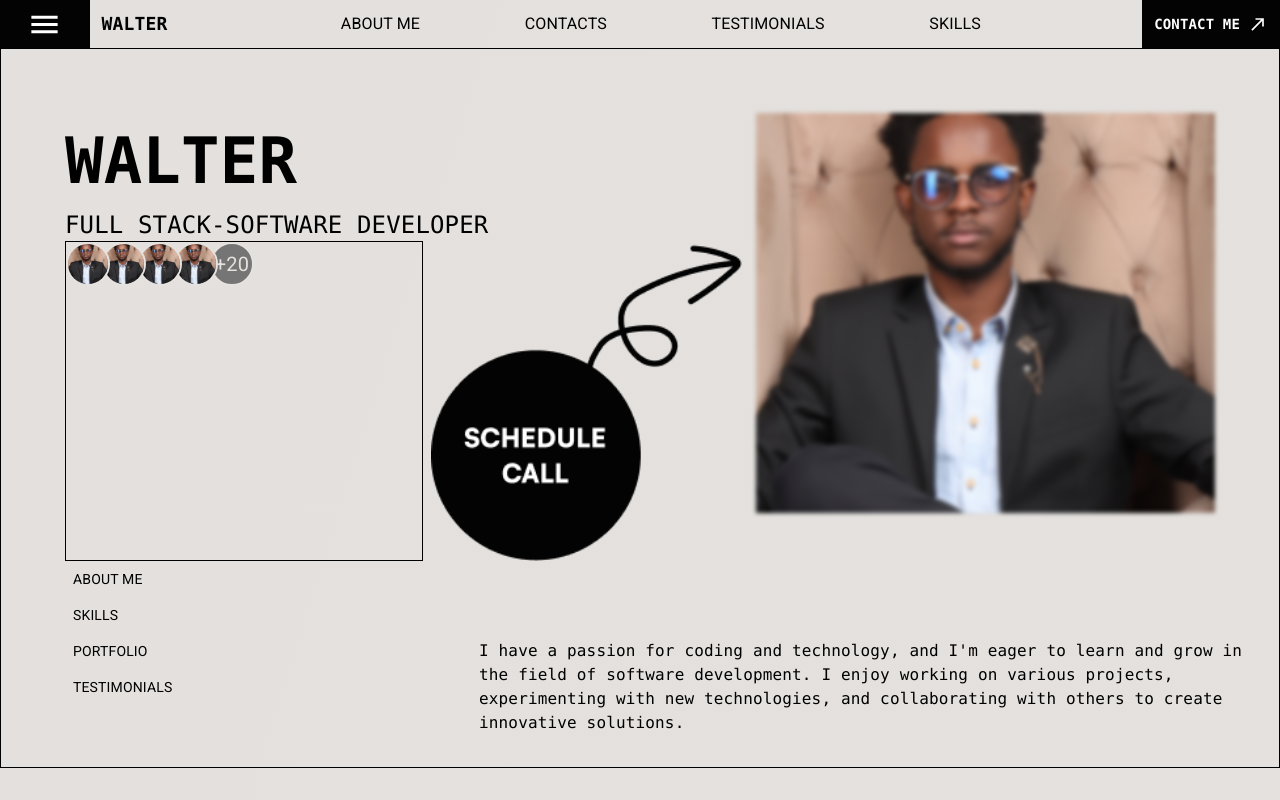
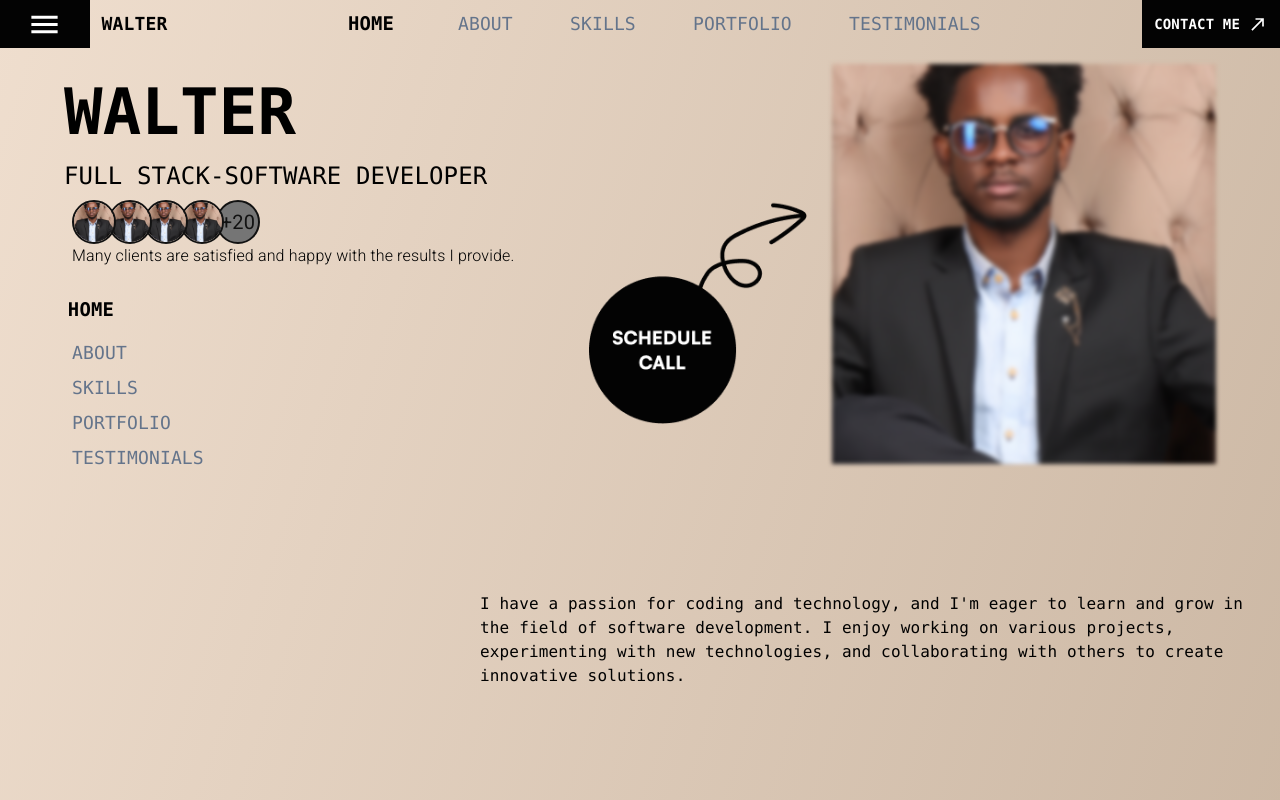
Before and after one commit to walterayiego/PersonalPortfolio, a React (Vite) app: page / in a window 1280 px wide. Shown: the top 800 px of the page. Built offline with nearby package versions, Linux system fonts and the light colour scheme.

Commit message:
React Scroll

```diff
--- a/src/features/home/Home.tsx
+++ b/src/features/home/Home.tsx
@@ -3,25 +3,33 @@ import Call from "../../assets/Call.png";
 import Me from "../../assets/Me.png";
 import NavLinks from "../../components/NavLinks";
 
-function Home() {
+interface HomeProps {
+  children: React.ReactNode;
+}
+
+function Home({ children }: HomeProps) {
   return (
-    <div className="relative grid grid-flow-col w-full h-[90vh] border border-black p-[5vw]  ">
-      <div className="col">
+    <div className="relative grid grid-cols-3 w-full h-[90vh] p-[5vw]  ">
+      <div className="col col-span-2">
         <p className="text-[4em] font-bold ">WALTER</p>
         <p className=" text-2xl uppercase">Full Stack-Software Developer</p>
-        <div className="flex space-x-2">
-          <AvatarGroup
-            className="w-full items-start border border-black justify-end"
-            total={24}
-          >
-            <Avatar alt="Remy Sharp" src={Me} />
-            <Avatar alt="Travis Howard" src={Me} />
-            <Avatar alt="Agnes Walker" src={Me} />
-            <Avatar alt="Trevor Henderson" src={Me} />
-          </AvatarGroup>
-          <img src={Call}  className="w-[40vw] h-[40vh] object-cover" />
+        <div className="grid grid-cols-3 h-full space-x-2 m-2">
+          <div className="col-span-2">
+            <AvatarGroup className="w-full items-start justify-end" total={24}>
+              <Avatar alt="Remy Sharp" src={Me} />
+              <Avatar alt="Travis Howard" src={Me} />
+              <Avatar alt="Agnes Walker" src={Me} />
+              <Avatar alt="Trevor Henderson" src={Me} />
+            </AvatarGroup>
+            <span className="text-base font-light">
+              Many clients are satisfied and happy with the results I provide.
+            </span>
+            {children}
+          </div>
+          <div>
+            <img src={Call} className="w-full h-1/2 object-contain z-40" />
+          </div>
         </div>
-        <NavLinks classes="" />
       </div>
       <div className="flex justify-between items-center h-[50vh]">
         <img
--- a/src/features/main/App.tsx
+++ b/src/features/main/App.tsx
@@ -6,7 +6,7 @@ import Contacts from "../contacts/Contacts";
 import Testimonials from "../testimonials/Testimonials";
 import Skills from "../skills/Skills";
 import Portfolio from "../portfolio/Portfolio";
-import { useRef } from "react";
+import { useEffect, useRef } from "react";
 import {
   Link,
   Button,
@@ -17,36 +17,36 @@ import {
 } from "react-scroll";
 
 const LinkNames = [
-  { name: "ABOUT ME", to: "aboutme", component: Aboutme },
-  { name: "CONTACTS", to: "contact", component: Contacts },
+  { name: "HOME", to: "home", component: null },
+  { name: "ABOUT", to: "aboutme", component: Aboutme },
+  { name: "SKILLS", to: "skills", component: Skills },
+  { name: "PORTFOLIO", to: "portfolio", component: Portfolio },
   { name: "TESTIMONIALS", to: "testimonials", component: Testimonials },
-  { name: "SKILLS", to: "skills", component: Skills },
 ];
 
 function App() {
   const AboutmeRef = useRef<HTMLElement>(null);
+  useEffect(() => {
+    const scrollHeight = window.innerHeight * 0.01;
+    const options = {
+      duration: 500,
+      smooth: true,
+    };
 
-  const scrollTo = () => {
-    if (AboutmeRef.current) {
-      AboutmeRef.current?.scrollIntoView({ behavior: "smooth" });
-    }
-  };
+    scroll.scrollMore(scrollHeight, options);
+  }, []);
+
   // Function to handle the activation of a link.
-  const handleSetActive = (to) => {
+  const handleSetActive = (to: string) => {
     console.log(to);
   };
 
-  const offset = window.innerHeight * 0.055;
-  console.log(offset);
-
-  return (
-    <div className="relative">
-      <NavBar>
-        <ul className="row justify-between items-center">
-          {LinkNames.map((link, index) => (
+  const NavLinks = () => {
+    return LinkNames.map((link, index) => (
       <Link
         key={index}
         activeClass="active"
+        className="cursor-pointer font-mono text-lg text-slate-500 uppercase"
         to={link.to}
         spy={true}
         smooth={true}
@@ -56,24 +56,36 @@ function App() {
       >
         {link.name}
       </Link>
-          ))}
-        </ul>
+    ));
+  };
+
+  const offset = window.innerHeight * 0.01;
+
+  return (
+    <div className="relative">
+      <NavBar>
+        <ul className="row justify-between items-center">{NavLinks()}</ul>
       </NavBar>
 
-      <Element name="home" className="">
-        <Home />
+      <Element name="home" className="h-screen">
+        <Home>
+          <ul className="col h-1/2 py-5 justify-between ">
+            {NavLinks()}
+          </ul>
+        </Home>
       </Element>
 
-      {LinkNames.map((link, index) => (
+      {LinkNames.map((link, index) => {
+        if (link.component === null) {
+          console.log("null");
+          return null;
+        }
+        return (
           <Element key={index} name={link.to} className="element">
             {link.component()}
           </Element>
-      ))}
-
-      <Contacts />
-      <Testimonials />
-      <Skills />
-      <Portfolio />
+        );
+      })}
     </div>
   );
 }
--- a/src/features/sections/NavBar.tsx
+++ b/src/features/sections/NavBar.tsx
@@ -14,7 +14,7 @@ function NavBar({ children }: NavBarProps) {
   };
 
   return (
-    <nav className="sticky top-0 h-[6vh] w-full row items-center justify-between">
+    <nav className="fixed top-0 h-[6vh] w-full row items-center justify-between z-50">
       <div className="rowCenter h-full ">
         <div
           onClick={() => handleNavigate()}
--- a/src/styles/App.css
+++ b/src/styles/App.css
@@ -2,19 +2,20 @@
   margin: 0 auto;
   /* padding: 2rem; */
   width: 100%;
-  @apply bg-gradient-to-br from-[#E3E0DD] to-[#E4E1DE];
+  @apply bg-gradient-to-br from-[#efdece] to-[#b59f89];
 }
 
 .col {
   display: flex;
   flex-direction: column;
+
 }
 .row {
   display: flex;
   flex-direction: row;
 }
 .element {
-  @apply h-screen w-screen p-[5vh];
+  @apply h-screen w-full p-[5vh];
 }
 
 .rowCenter {
--- a/src/styles/index.css
+++ b/src/styles/index.css
@@ -24,7 +24,7 @@ body {
   min-height: 100vh;
 }
 
-p, span, h1 {
+p, h1 {
   @apply font-mono;
 }
 
--- a/src/styles/theme.tsx
+++ b/src/styles/theme.tsx
@@ -5,9 +5,9 @@ import { red } from "@mui/material/colors";
 const theme = createTheme({
   palette: {
     mode: "dark",
-    background: {
-      default: "#E5E2DF", // Set the default background color
-    },
+    // background: {
+    //   default: "##e4e1de", // Set the default background color
+    // },
     primary: {
       main: "#556cd6",
       dark: "#030303",
```
Lines whose indentation alone changed are shown as unchanged.
